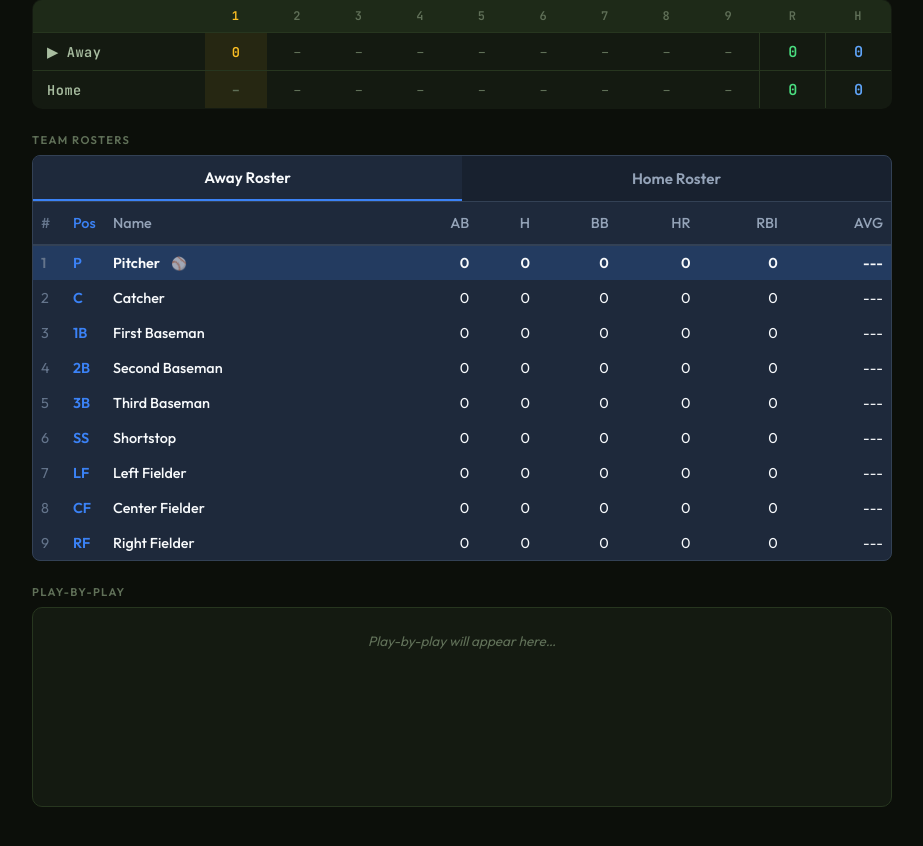
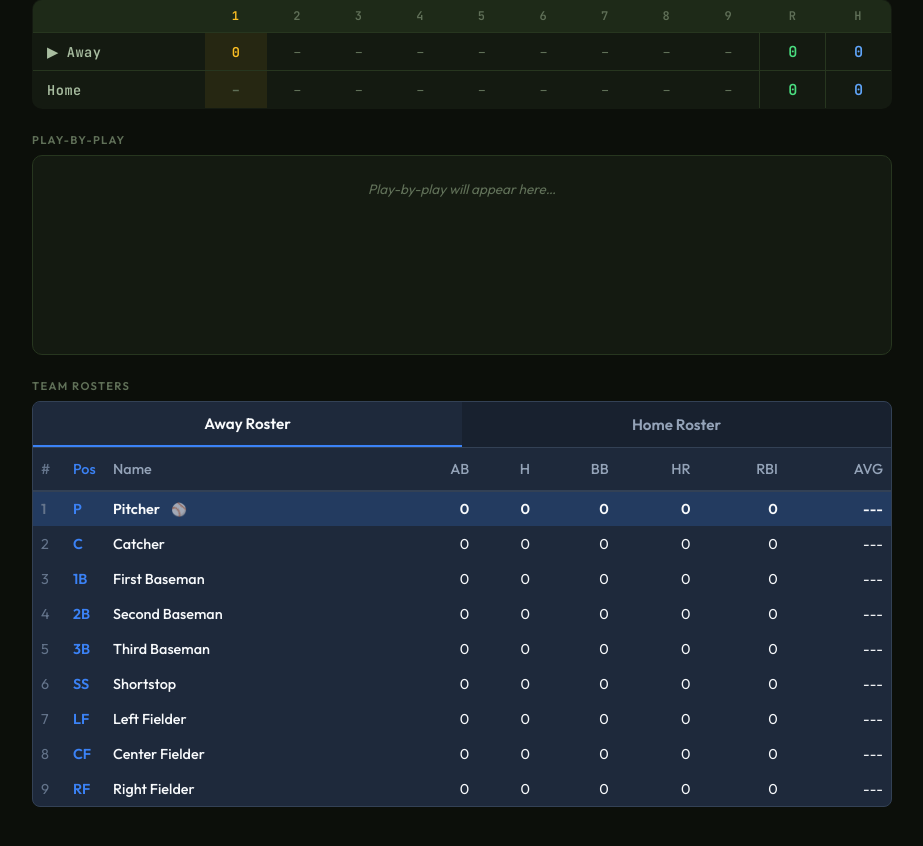
Before and after one commit to tmacdonald/baseball-simulator, a React (Vite) app: page / in a window 1280 px wide. Shown: the part 400-1246 px from the top of the page, without its empty margins (178-1101 px from the left). Built offline with nearby package versions, Linux system fonts and the light colour scheme.

Commit message:
Moved roster below logs

```diff
--- a/src/App.tsx
+++ b/src/App.tsx
@@ -115,6 +115,12 @@ export default function App() {
         />
       </section>
 
+      {/* Game Log */}
+      <section className={styles.logSection} aria-label="Play log">
+        <div className={styles.sectionLabel}>Play-by-Play</div>
+        <GameLog log={state.log} />
+      </section>
+
       {/* Roster & Stats */}
       <section className={styles.logSection} aria-label="Team Rosters">
         <div className={styles.sectionLabel}>Team Rosters</div>
@@ -124,12 +130,6 @@ export default function App() {
           batterIndex={state.batterIndex}
           halfInning={state.halfInning}
         />
-      </section>
-
-      {/* Game Log */}
-      <section className={styles.logSection} aria-label="Play log">
-        <div className={styles.sectionLabel}>Play-by-Play</div>
-        <GameLog log={state.log} />
       </section>
 
       {/* Game Over Overlay */}
```
